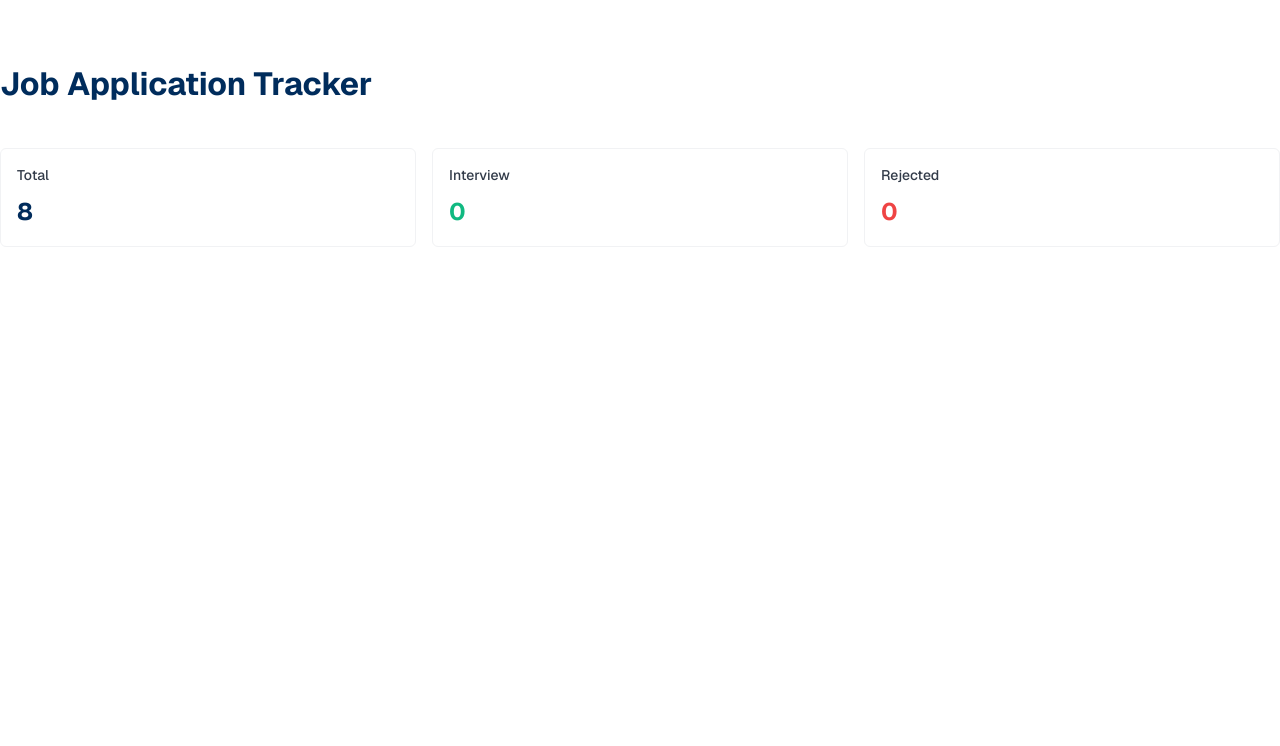
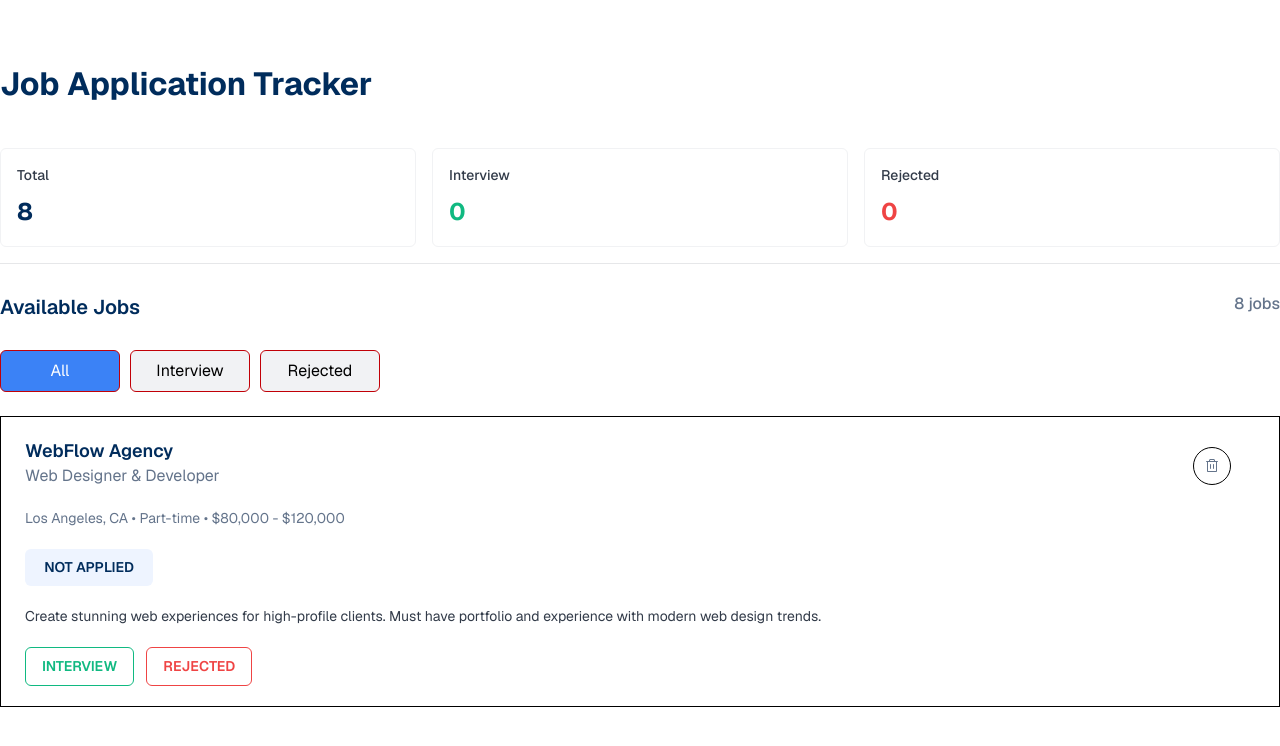
Before and after one commit to durjoy1516/b13-a4, a plain HTML site: page indedx.html in a window 1280 px wide. Drawn offline with nearby package versions, Linux system fonts and the light colour scheme; files that its build step writes are made by us from their sources.

Commit message:
primarily designed the project upper part

```diff
--- a/indedx.html
+++ b/indedx.html
@@ -21,6 +21,8 @@
 </head>
 <body>
 
+
+
     <!--Application-Head-Section-->
     <section class="container mx-auto mt-[60px] ">
         <div class="mb-10">
@@ -37,12 +39,64 @@
             </div>
             <div class="border border-[#f1f2f4FF] rounded-md p-4">
                 <p class="text-[14px] font-medium text-[#323b49] mb-2">Rejected</p>
-                <h2 id="rejectionCount" class="text-[24px] font-bold text-[#ef4444]">0</h2>
+                <h2 id="rejectedCount" class="text-[24px] font-bold text-[#ef4444]">0</h2>
             </div>
         </div>
     </section>
 
 
+<hr class="my-4 container mx-auto text-[#e6e7e9]">
 
+
+    <section class="container mx-auto">
+        <div class="flex justify-between my-7">
+            <h3 class="text-[20px] font-semibold text-[#002c5c]">Available Jobs</h3>
+            <p class="text-[16px] font-medium text-[#64748b]">8 jobs </p>
+        </div>
+    </section>
+
+
+    <section class="container mx-auto ">
+        <div class="flex gap-2.5 mb-6">
+            <button class="bg-[#3b82f6] text-[#ffffff] px-5 py-2 rounded-md w-30
+            border border-red-700" id="all-btn" >All</button>
+            <button class="bg-[#f1f2f4] px-5 py-2 rounded-md w-30
+            border border-red-700" id="interview-list-btn">Interview</button>
+            <button class="bg-[#f1f2f4] px-5 py-2 rounded-md w-30
+            border border-red-700" id="rejection-list-btn">Rejected</button>
+        </div>
+
+
+        <section class="" id="allCard">
+            <div class="card flex justify-between px-6 py-5 border">
+                <!-- main-part-1 -->
+                <div class="space-y-5">
+                    <div>
+                        <h4 class="compName text-[18px] text-[#002c5c] font-semibold">WebFlow Agency</h4>
+                        <p class="position text-[16px] text-[#64748bFF] font-normal">Web Designer & Developer</p>
+                    </div>
+                    <div>
+                         <p class="placeNSalary text-[14px] text-[#64748b] font-normal">Los Angeles, CA
+ •
+Part-time
+•
+ $80,000 - $120,000</p>
+                    </div>
+
+                    <p class="status text-[14px] text-[#002c5c]  font-semibold bg-[#eef4ff] py-2 w-32 flex justify-center rounded-md">NOT APPLIED</p>
+                    <p class="notes text-[14px] text-[#323b49] font-normal ">Create stunning web experiences for high-profile clients. Must have portfolio and experience with modern web design trends.</p>
+                    <div class="flex  gap-3">
+                        <button class="interviewBtn text-[14px] text-[#10b981] font-semibold border border-[#10b981] px-4 py-2 flex justify-center rounded-md">INTERVIEW</button>
+                        <button class="rejectedBtn text-[14px] text-[#ef4444] font-semibold border border-[#ef4444] px-4 py-2 flex justify-center rounded-md">REJECTED</button>
+                    </div>
+                </div>
+                <!-- main-part-2 -->
+                <div class="mx-6 my-2.5">
+                    <span><img src="./images/trash.png" alt="" class="bg-[#ffffff] rounded-full px-2.5 py-2.5 border"></span>
+                </div>
+            </div>
+
+        </section>
+    </section>
 </body>
 </html>
```
Also changed, not shown: images/trash.png (added).
